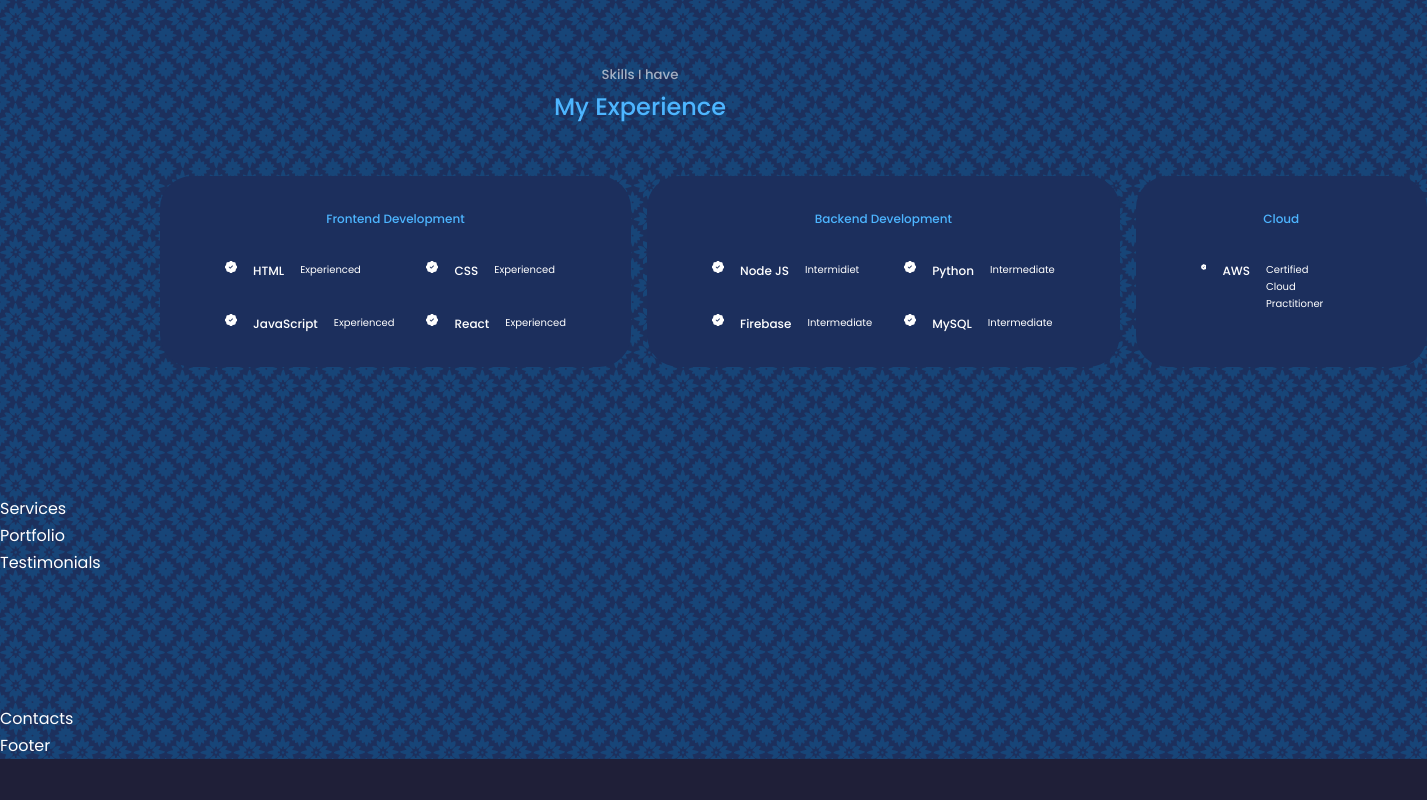
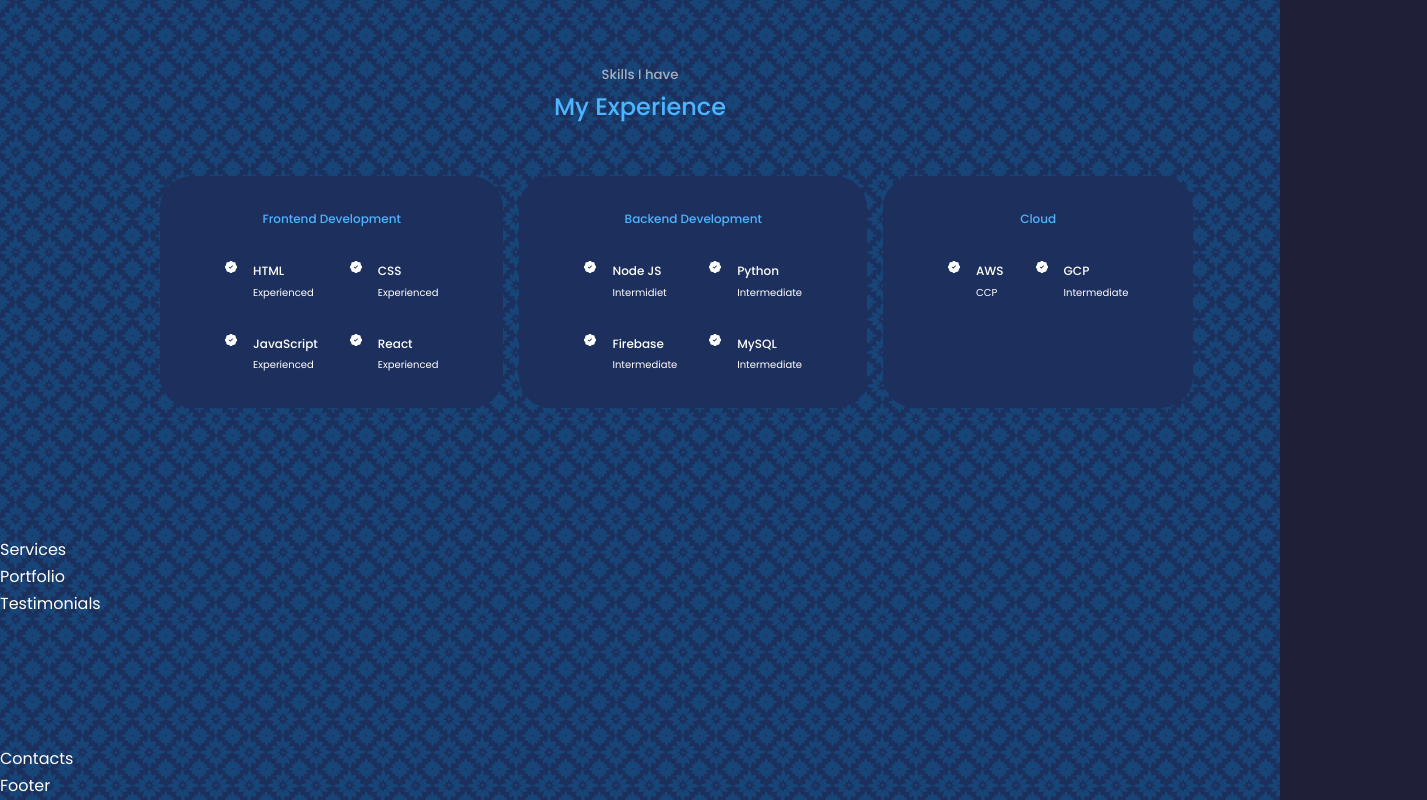
Before and after one commit to Gitthuma/george-githuma-portfolio-website, a React (Create React App) app: page / in a window 1280 px wide. Shown: the part 1681-2481 px from the top of the page, 1427 px wide, since content can reach past the window. Before the commit the page ends 2440 px from the top, so only its background shows below. Built offline with nearby package versions, Linux system fonts and the light colour scheme.

Commit message:
Granular edits

```diff
--- a/src/Components/Experience/Experience.js
+++ b/src/Components/Experience/Experience.js
@@ -24,26 +24,34 @@ function Experience() {
 
             <article className='experience_details'>
               <BsPatchCheckFill />
+              <div>
                 <h4>HTML</h4>
                 <small className='text__light'>Experienced</small>
+              </div>
             </article>
 
             <article className='experience_details'>
               <BsPatchCheckFill />
+              <div>
                 <h4>CSS</h4>
                 <small className='text__light'>Experienced</small>
+              </div>
             </article>
 
             <article className='experience_details'>
               <BsPatchCheckFill />
+              <div>
                 <h4>JavaScript</h4>
                 <small className='text__light'>Experienced</small>
+              </div>
             </article>
 
             <article className='experience_details'>
               <BsPatchCheckFill />
+              <div>
                 <h4>React</h4>
                 <small className='text__light'>Experienced</small>
+              </div>
             </article>
 
           </div>
@@ -59,26 +67,34 @@ function Experience() {
 
             <article className='experience_details'>
               <BsPatchCheckFill />
+              <div>
                 <h4>Node JS</h4>
                 <small className='text__light'>Intermidiet</small>
+              </div>
             </article>
 
             <article className='experience_details'>
               <BsPatchCheckFill />
+              <div>
                 <h4>Python</h4>
                 <small className='text__light'>Intermediate</small>
+              </div>
             </article>
 
             <article className='experience_details'>
               <BsPatchCheckFill />
+              <div>
                 <h4>Firebase</h4>
                 <small className='text__light'>Intermediate</small>
+              </div>
             </article>
 
             <article className='experience_details'>
               <BsPatchCheckFill />
+              <div>
                 <h4>MySQL</h4>
                 <small className='text__light'>Intermediate</small>
+              </div>
             </article>
 
           </div>
@@ -94,8 +110,18 @@ function Experience() {
 
               <article className='experience_details'>
                 <BsPatchCheckFill />
+                <div>
                   <h4>AWS</h4>
-                <small className='text__light'>Certified Cloud Practitioner </small>
+                  <small className='text__light'>CCP</small>
+                </div>
+              </article>
+
+              <article className='experience_details'>
+                <BsPatchCheckFill />
+                <div>
+                  <h4>GCP</h4>
+                  <small className='text__light'>Intermediate </small>
+                </div>
               </article>
 
             </div>
```
Lines whose indentation alone changed are shown as unchanged.
